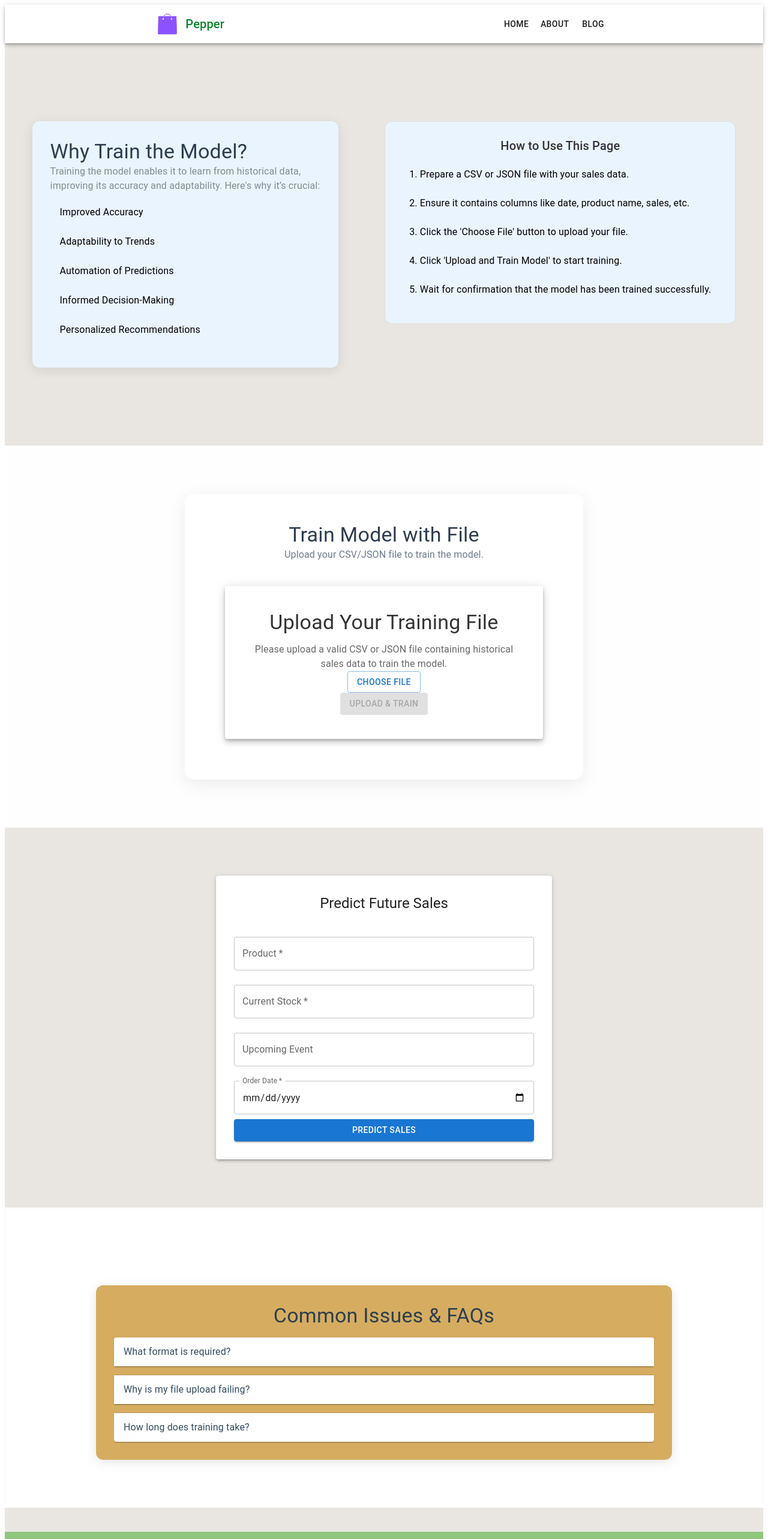
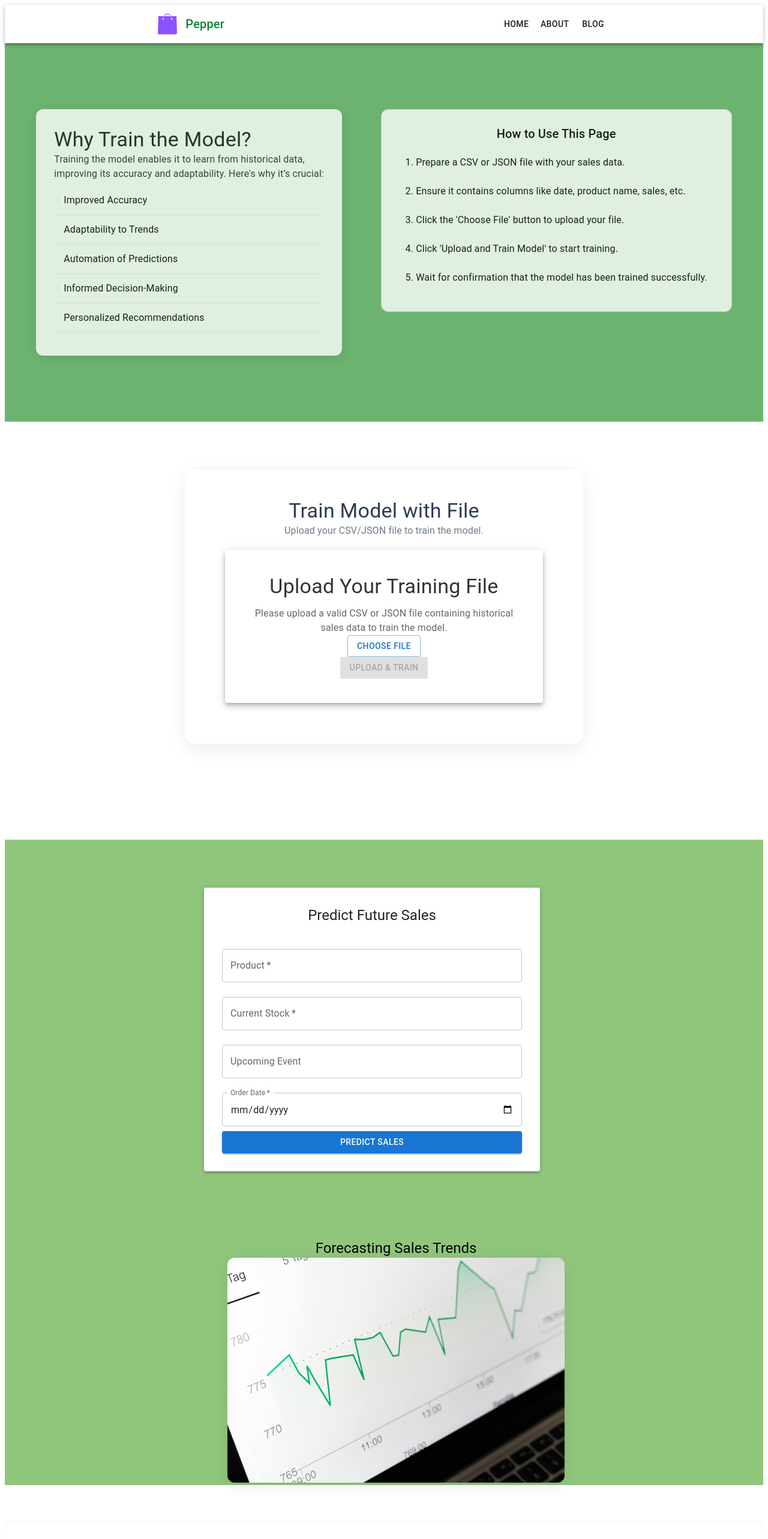
Before and after one commit to ArunPandyanVasam/sales-forecasting-frontend, a React (Vite) app: page /train/file in a window 1280 px wide. Shown: the top 2566 px of the page at 60% size. Built offline with nearby package versions, Linux system fonts and the light colour scheme; some icons are missing.

Commit message:
hero image

```diff
--- a/src/components/BenefitsOfTraining/BenefitsOfTraining.module.css
+++ b/src/components/BenefitsOfTraining/BenefitsOfTraining.module.css
@@ -1,12 +1,13 @@
 /* General container styling for BenefitsOfTraining */
 .benefitsContainer {
-  background-color: #eaf4ff;
+  background-color: #FFFFFF;
   padding: 30px;
   border-radius: 12px;
   box-shadow: 0 4px 20px rgba(0, 0, 0, 0.1);
   margin-top: 50px;
   margin-bottom: 50px;
   max-width: 450px;
+  opacity: 0.8;
   /* text-align: center;
   margin-left: auto;
   margin-right: auto; */
@@ -15,13 +16,13 @@
 .title {
   font-size: 2rem;
   font-weight: 600;
-  color: #2c3e50; /* Dark color for title */
+  color: #17181a; /* Dark color for title */
   margin-bottom: 20px;
 }
 
 .subtitle {
   font-size: 1.15rem;
-  color: #7f8c8d;
+  color: #242c2c;
   margin-bottom: 25px;
   line-height: 1.6;
 }
--- a/src/components/FAQBox/FAQBox.module.css
+++ b/src/components/FAQBox/FAQBox.module.css
@@ -8,7 +8,7 @@
     max-width: 900px;
     margin-left: auto;
     margin-right: auto;
-    background-color: #d6ad60;
+    background-color: rgb(163, 175, 171);
   }
 
   .title {
--- a/src/components/HeroCarousel/HeroCarousel.module.css
+++ b/src/components/HeroCarousel/HeroCarousel.module.css
@@ -9,7 +9,7 @@
 
 .carouselImage {
   width: 100%;
-  height: 400px;
+  height: 650px;
   object-fit: cover;
   border-radius: 12px;
   box-shadow: 0px 6px 24px rgba(0, 0, 0, 0.15);
--- a/src/components/TrainingInstructions/TrainingInstructions.module.css
+++ b/src/components/TrainingInstructions/TrainingInstructions.module.css
@@ -1,11 +1,12 @@
 /* General container styling for TrainingInstructions */
 .instructionsBox {
-    background-color: #eaf4ff;
+    background-color: #FFFFFF;
     border: 1px solid #ddd;
     padding: 24px;
     border-radius: 12px;
     margin-top: 50px;
     margin-bottom: 50px;
+    opacity: 0.8;
     /* max-width: 450px;
     margin-left: auto;
     margin-right: auto; */
@@ -14,7 +15,7 @@
   .instructionsTitle {
     margin-bottom: 16px;
     font-weight: 600;
-    color: #333;
+    color: #000000;
     text-align: center;
   }
 
--- a/src/pages/TrainPage/TrainPage.jsx
+++ b/src/pages/TrainPage/TrainPage.jsx
@@ -5,11 +5,11 @@ import styles from "./TrainPage.module.css";
 import Navbar from "../../components/Navbar/Navbar";
 import Footer from "../../components/Footer/Footer";
 import CallToAction from "../../components/CallToAction/CallToAction";
-
 import BenefitsOfTraining from "../../components/BenefitsOfTraining/BenefitsOfTraining";
 import FAQBox from "../../components/FAQBox/FAQBox";
 import TrainingInstructions from "../../components/TrainingInstructions/TrainingInstructions";
 import PredictionForm from "../../components/PredictionForm/PredictionForm";
+import salesGraphImage from "../../assets/images/salesGrapgh.jpg";
 
 const TrainPage = () => {
   const [modelTrained, setModelTrained] = useState(false);
@@ -26,29 +26,21 @@ const TrainPage = () => {
 
       <div className={styles.mainContent}>
         <Grid container spacing={4} justifyContent="space-evenly">
-          {/* Benefits Section */}
           <Grid item xs={12} md={6} className={styles.gridItem}>
             <BenefitsOfTraining />
           </Grid>
-
-          {/* Training Instructions Section */}
           <Grid item xs={12} md={6} className={styles.gridItem}>
             <TrainingInstructions />
           </Grid>
         </Grid>
       </div>
 
-      {/* File Upload Section */}
       <div className={styles.trainContainer}>
         <Box className={styles.trainBox}>
           <Typography variant="h4" align="center" className={styles.title}>
             Train Model with File
           </Typography>
-          <Typography
-            variant="body1"
-            align="center"
-            className={styles.subtitle}
-          >
+          <Typography variant="body1" align="center" className={styles.subtitle}>
             Upload your CSV/JSON file to train the model.
           </Typography>
 
@@ -68,9 +60,26 @@ const TrainPage = () => {
         </Box>
       </div>
 
-      <PredictionForm />
+      <div className={styles.predictionSection}>
+        <Grid container spacing={4} alignItems="center" justifyContent="center">
+          <Grid item xs={12} md={6} className={styles.predictionFormWrapper}>
+            <PredictionForm />
+          </Grid>
+          <Grid item xs={12} md={6} className={styles.predictionImageWrapper}>
+            <div className={styles.imageContainer}>
+              <Typography variant="h5" align="center" className={styles.imageTitle}>
+                Forecasting Sales Trends
+              </Typography>
+              <img
+                src={salesGraphImage}
+                alt="Sales Forecast Graph"
+                className={styles.predictionImage}
+              />
+            </div>
+          </Grid>
+        </Grid>
+      </div>
 
-      {/* FAQ Section */}
       <div className={styles.faqSection}>
         <FAQBox />
       </div>
--- a/src/pages/TrainPage/TrainPage.module.css
+++ b/src/pages/TrainPage/TrainPage.module.css
@@ -1,31 +1,23 @@
-/* MAIN LAYOUT */
-.trainPageWrapper {
-  background-color: #e9e6e2;
+.mainContent {
+  padding: 60px 20px;
+  background-color: #6cb36f;
 }
 
-.mainContent {
-  /* background-color: #eaf4ff; */
-  padding: 60px 20px;
-}
+/* .gridItem {
+  padding: 20px;
+} */
 
-/* GRID ITEMS */
-.gridItem {
-  padding: 20px;
-}
-
-/* TRAINING CONTAINER */
 .trainContainer {
-  background-color: #fefefe;
+  /* background-color: #fefefe; */
   padding: 80px 20px;
   display: flex;
   justify-content: center;
 }
 
-/* TRAIN BOX STYLING */
 .trainBox {
   width: 100%;
   max-width: 600px;
-  background-color: #ffffff;
+  /* background-color: #ffffff; */
   padding: 48px 32px;
   border-radius: 16px;
   box-shadow: 0 8px 30px rgba(0, 0, 0, 0.08);
@@ -38,7 +30,6 @@
   box-shadow: 0 10px 35px rgba(0, 0, 0, 0.12);
 }
 
-/* TITLES AND TEXT */
 .title {
   font-weight: 700;
   font-size: 2rem;
@@ -52,28 +43,69 @@
   margin-bottom: 30px;
 }
 
-/* UPLOAD FORM */
 .uploadFormWrapper {
   display: flex;
   justify-content: center;
-  margin-top: 20px;
+  /* margin-top: 20px; */
 }
 
-/* SUCCESS MESSAGE */
 .successMessage {
-  margin-top: 40px;
+  /* margin-top: 40px; */
   color: #2e7d32;
   font-weight: 600;
   font-size: 1.1rem;
 }
 
-/* FAQ SECTION */
 .faqSection {
-  background-color: #ffffff;
+  /* background-color: #ffffff; */
   padding: 80px 20px;
   margin-bottom: 40px;
   box-shadow: inset 0 1px 3px rgba(0, 0, 0, 0.06);
 }
+
+.predictionSection {
+  margin-top: 80px;
+  margin-bottom: 60px;
+  background-color: #90c67c;
+}
+
+.predictionFormWrapper {
+  display: flex;
+  justify-content: center;
+  align-items: center;
+  padding-right: 40px;
+}
+
+.predictionImageWrapper {
+  display: flex;
+  justify-content: center;
+  align-items: center;
+  padding-left: 40px;
+}
+
+.imageContainer {
+  text-align: center;
+}
+
+.imageTitle {
+  font-size: 1.5rem;
+  font-weight: 600;
+  margin-bottom: 16px;
+  color: #000000;
+}
+
+.predictionImage {
+  width: 90%;
+  max-width: 625px;
+  height: auto;
+  border-radius: 12px;
+  box-shadow: 0 4px 24px rgba(0, 0, 0, 0.08);
+  transition: transform 0.3s ease;
+}
+
+/* .predictionImage:hover {
+  transform: scale(1.03);
+} */
 
 /* RESPONSIVENESS */
 @media (max-width: 768px) {
@@ -97,6 +129,15 @@
   .subtitle {
     font-size: 1rem;
   }
+
+  .predictionFormWrapper {
+    padding-right: 0;
+    margin-bottom: 40px;
+  }
+
+  .predictionImageWrapper {
+    padding-left: 0;
+  }
 }
 
 @media (max-width: 480px) {
@@ -119,4 +160,8 @@
   .successMessage {
     font-size: 1rem;
   }
+
+  .imageTitle {
+    font-size: 1.25rem;
+  }
 }
```
